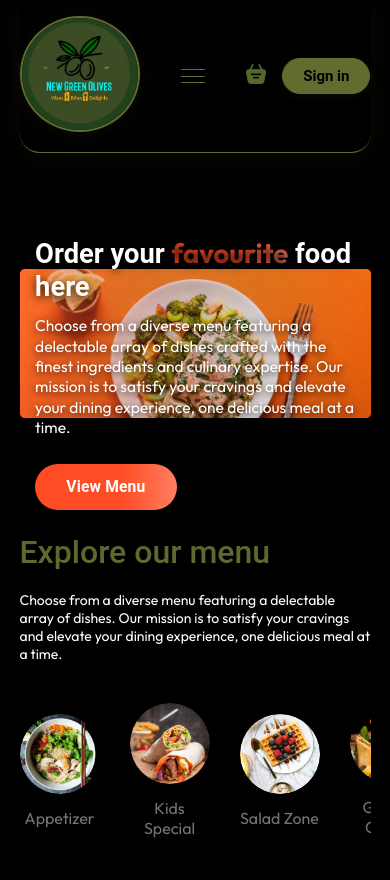
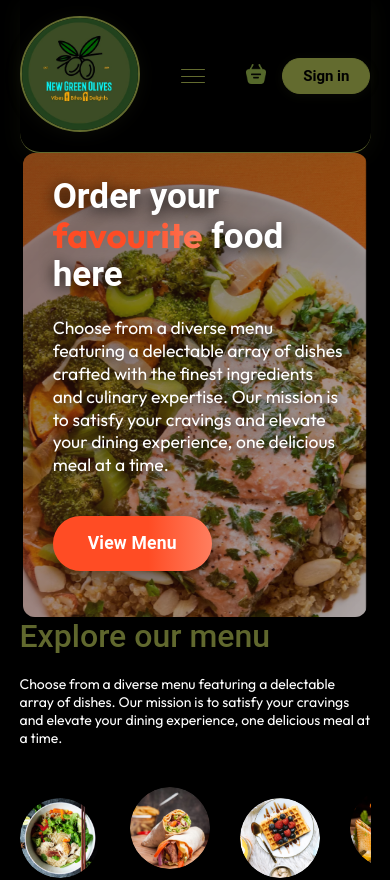
Before and after one commit to asimkamalk/greenolives, a React (Vite) app in the folder frontend/: page / in a window 390 px wide. Shown: the top 880 px of the page. Built offline with nearby package versions, Linux system fonts and the light colour scheme; no server answers.

Commit message:
header sizing fixed

```diff
--- a/frontend/src/components/Header/Header.css
+++ b/frontend/src/components/Header/Header.css
@@ -2,7 +2,7 @@
     display: flex;
     align-items: center;
     justify-content: flex-start;
-    min-height: 45vh; /* Reduced from 60vh to 45vh to minimize blank space */
+    min-height: 60vh; /* Increased back to 60vh for better visual impact */
     padding: 0;
     margin: 0 auto;
     position: relative;
@@ -12,7 +12,7 @@
 }
 
 .slider-item {
-    height: 45vh; /* Matched with header height */
+    height: 60vh; /* Matched with header height */
     width: 100%;
 }
 
@@ -25,22 +25,23 @@
     z-index: 0;
 }
 
-.slider-item {
-    height: 45vh; /* Matched with header height */
-    width: 100%;
-}
-
 .slider-image {
     height: 100%;
     width: 100%;
-    background-size: contain;
+    background-size: cover; /* Changed from contain to cover */
     background-position: center;
     background-repeat: no-repeat;
 }
 
-/* Remove the dark overlay completely */
+/* Add a subtle dark overlay for better text readability */
 .header-overlay {
-    display: none;
+    position: absolute;
+    top: 0;
+    left: 0;
+    width: 100%;
+    height: 100%;
+    background: linear-gradient(135deg, rgba(0,0,0,0.4) 0%, rgba(0,0,0,0.2) 100%);
+    z-index: 1;
 }
 
 .header-contents {
@@ -49,7 +50,7 @@
     flex-direction: column;
     align-items: flex-start;
     gap: 2vw;
-    max-width: 45%;
+    max-width: 50%; /* Increased for better text layout */
     margin-left: 4vw;
     z-index: 2;
     animation: fadeIn 2s;
@@ -61,9 +62,10 @@
 .header-contents h2{
     font-weight: 700;
     color: #fff;
-    font-size: max(5vw, 32px);
+    font-size: max(4.5vw, 36px); /* Slightly adjusted for better scaling */
     line-height: 1.1;
     margin-bottom: 0.5vw;
+    text-shadow: 0 4px 12px rgba(0,0,0,0.6); /* Enhanced text shadow */
 }
 
 .header-contents h2 .highlight {
@@ -72,14 +74,16 @@
     -webkit-background-clip: text;
     -webkit-text-fill-color: transparent;
     background-clip: text;
+    text-shadow: none; /* Remove text shadow from highlighted text */
 }
 
 .header-contents p{
     color: #fffbe6;
-    font-size: max(1.1vw, 15px);
+    font-size: max(1.2vw, 16px); /* Slightly increased for better readability */
     font-weight: 400;
     margin-bottom: 1vw;
-    text-shadow: 0 2px 8px rgba(0,0,0,0.25);
+    text-shadow: 0 2px 8px rgba(0,0,0,0.6); /* Enhanced text shadow */
+    line-height: 1.5; /* Better line height */
 }
 
 .header-contents button{
@@ -90,9 +94,9 @@
     background: linear-gradient(90deg, #FF4C24 60%, #ff7e5f 100%);
     font-size: max(1.2vw, 16px);
     border-radius: 50px;
-    box-shadow: 0 4px 16px rgba(255,76,36,0.13);
+    box-shadow: 0 4px 16px rgba(255,76,36,0.3); /* Enhanced shadow */
     cursor: pointer;
-    transition: background 0.2s, box-shadow 0.2s, color 0.2s;
+    transition: all 0.3s ease; /* Smoother transition */
     margin-top: 0.5vw;
     letter-spacing: 0.01em;
 }
@@ -100,70 +104,9 @@
 .header-contents button:hover, .header-contents button:focus {
     background: linear-gradient(90deg, #ff7e5f 60%, #FF4C24 100%);
     color: #fffbe6;
-    box-shadow: 0 8px 32px rgba(255,76,36,0.18);
+    box-shadow: 0 8px 32px rgba(255,76,36,0.4);
+    transform: translateY(-2px); /* Subtle lift effect */
     outline: none;
-}
-
-/* Custom styling for slider dots and arrows */
-.slider-container .slick-dots {
-    bottom: 20px;
-    z-index: 3;
-}
-
-.slider-container .slick-dots li button:before {
-    color: white;
-    opacity: 0.7;
-    font-size: 10px;
-}
-
-.slider-container .slick-dots li.slick-active button:before {
-    color: #FF4C24;
-    opacity: 1;
-}
-
-/* Add styling for arrows */
-.slider-container .slick-prev,
-.slider-container .slick-next {
-    z-index: 3;
-    width: 40px;
-    height: 40px;
-}
-
-.slider-container .slick-prev {
-    left: 20px;
-}
-
-.slider-container .slick-next {
-    right: 20px;
-}
-
-.slider-container .slick-prev:before,
-.slider-container .slick-next:before {
-    font-size: 40px;
-    opacity: 0.5;
-    transition: opacity 0.3s;
-}
-
-.slider-container .slick-prev:hover:before,
-.slider-container .slick-next:hover:before {
-    opacity: 0.8;
-}
-
-@media (max-width: 1050px) {
-    .header {
-        min-height: unset;
-        height: 38vw;
-        padding: 0;
-    }
-    .slider-item {
-        height: 38vw;
-    }
-    .header-contents {
-        max-width: 60%;
-        left: 4vw;
-        bottom: 10%;
-        position: absolute;
-    }
 }
 
 /* Hide slider dots and arrows on all devices */
@@ -176,89 +119,135 @@
     display: none !important;
 }
 
-/* Update the mobile media queries for better visibility */
-@media (max-width: 750px) {
+/* Tablet styles */
+@media (max-width: 1050px) {
     .header {
-        min-height: 50vh; /* Reduced height for mobile */
+        min-height: 50vh;
         height: 50vh;
-        border-radius: 0;
         padding: 0;
-        margin: 0;
+        border-radius: 24px;
     }
     .slider-item {
         height: 50vh;
-        min-height: 50vh;
     }
     .header-contents {
-        max-width: 100%;
-        left: 0;
-        right: 0;
-        margin: 0 auto;
-        bottom: 0;
-        gap: 2vw;
-        padding: 5vw 4vw;
+        max-width: 65%;
+        left: 4vw;
+        bottom: 8%;
+        position: absolute;
+    }
+    .header-contents h2 {
+        font-size: max(5vw, 28px);
+    }
+    .header-contents p {
+        font-size: max(2vw, 15px);
+    }
+    .header-contents button {
+        padding: 2vw 4vw;
+        font-size: max(2.2vw, 15px);
+    }
+}
+
+/* Mobile styles */
+@media (max-width: 750px) {
+    .header {
+        min-height: 60vh; /* Increased for mobile */
+        height: 60vh;
+        border-radius: 16px;
+        padding: 0;
+        margin: 0 2vw; /* Small margin for mobile */
+    }
+    .slider-item {
+        height: 60vh;
+        min-height: 60vh;
+    }
+    .header-contents {
+        max-width: 90%; /* Increased width for mobile */
+        left: 5vw;
+        right: 5vw;
+        margin: 0;
+        bottom: 8%;
+        gap: 3vw;
+        padding: 0;
         position: absolute;
         align-items: flex-start;
-        background: rgba(0,0,0,0);
+        background: none;
         border-radius: 0;
     }
     .header-contents h2 {
-        font-size: max(6vw, 22px);
+        font-size: max(8vw, 28px); /* Better mobile scaling */
         color: #fff;
-        margin-bottom: 1vw;
-        text-shadow: 0 2px 8px rgba(0,0,0,0.9);
+        margin-bottom: 2vw;
+        text-shadow: 0 3px 12px rgba(0,0,0,0.8); /* Stronger shadow for mobile */
+        line-height: 1.1;
     }
     .header-contents p {
-        font-size: max(3vw, 14px);
-        margin-bottom: 2vw;
+        font-size: max(4vw, 16px); /* Better mobile scaling */
+        margin-bottom: 4vw;
         color: #fff;
         display: block;
-        text-shadow: 0 2px 8px rgba(0,0,0,0.9);
+        text-shadow: 0 2px 10px rgba(0,0,0,0.8); /* Stronger shadow for mobile */
         line-height: 1.4;
     }
     .header-contents button {
-        padding: 3vw 7vw;
-        font-size: max(3vw, 15px);
-        margin-top: 1vw;
-        box-shadow: 0 4px 8px rgba(0,0,0,0.3);
+        padding: 4vw 8vw;
+        font-size: max(4vw, 16px);
+        margin-top: 2vw;
+        box-shadow: 0 6px 20px rgba(0,0,0,0.4);
+        border-radius: 40px;
     }
 
     .slider-image {
-        background-size: contain;
-        background-color: #000;
+        background-size: cover; /* Ensure cover on mobile too */
+        background-position: center;
     }
 }
 
 /* Enhanced fix for very small screens */
 @media (max-width: 480px) {
     .header {
-        min-height: 45vh; /* Reduced height for smaller screens */
-        height: 45vh;
-        margin: 0;
-        border-radius: 0;
+        min-height: 55vh;
+        height: 55vh;
+        margin: 0 1vw;
+        border-radius: 12px;
     }
     .slider-item {
-        height: 45vh;
-        min-height: 45vh;
+        height: 55vh;
+        min-height: 55vh;
     }
     .header-contents {
-        padding: 4vw 4vw 6vw 4vw;
-        background: rgba(0,0,0,0);
+        max-width: 85%;
+        left: 7.5vw;
+        padding: 0;
+        bottom: 10%;
     }
     .header-contents h2 {
-        font-size: max(7vw, 20px);
-        line-height: 1.2;
-        text-shadow: 0 2px 8px rgba(0,0,0,0.9);
+        font-size: max(9vw, 24px);
+        line-height: 1.1;
+        text-shadow: 0 3px 15px rgba(0,0,0,0.9);
+        margin-bottom: 3vw;
     }
     .header-contents p {
-        font-size: max(4vw, 13px);
-        margin-bottom: 4vw;
+        font-size: max(4.5vw, 15px);
+        margin-bottom: 5vw;
         line-height: 1.3;
-        text-shadow: 0 2px 8px rgba(0,0,0,0.9);
+        text-shadow: 0 2px 12px rgba(0,0,0,0.9);
     }
     .header-contents button {
-        padding: 3.5vw 8vw;
-        font-size: max(4vw, 14px);
-        border-radius: 30px;
+        padding: 4.5vw 9vw;
+        font-size: max(4.5vw, 15px);
+        border-radius: 35px;
     }
 }
+
+/* Add fadeIn animation */
+@keyframes fadeIn {
+    from {
+        opacity: 0;
+        transform: translateY(20px);
+    }
+    to {
+        opacity: 1;
+        transform: translateY(0);
+    }
+}
```
